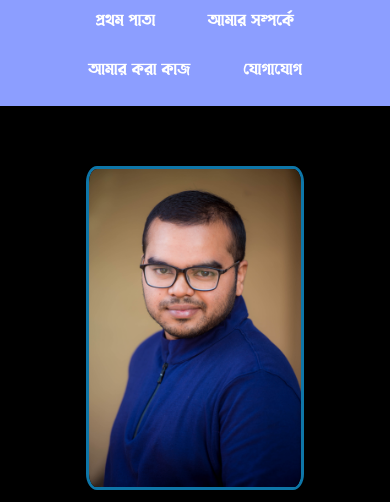
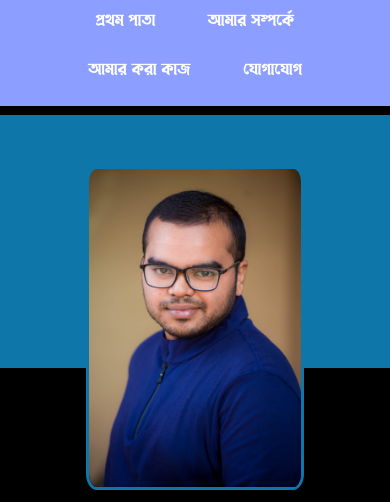
Before and after one commit to rbs-shishir/rbs-shishir.github.io, a plain HTML site: page index.html in a window 390 px wide. Shown: the part 96-598 px from the top of the page. Drawn offline with Linux system fonts and the light colour scheme.

Commit message:
fixed mobile

```diff
--- a/assets/css/style.css
+++ b/assets/css/style.css
@@ -175,6 +175,10 @@ main > * {
     header {
         display: block;
         text-align: center;
+
+    }
+    nav {
+        position: relative;
     }
     .logo {margin-left: 0;}
     .logo h1 {
@@ -183,6 +187,14 @@ main > * {
     }
     .left_sidebar {
         display: none;
+    }
+    .left_sidebar {
+        background: #0e76a8;
+        width: 100%;
+        height: 30%;
+        position: absolute;
+        top: 25%;
+        display: block;
     }
     .right_column img {
         width: 70%;
```
